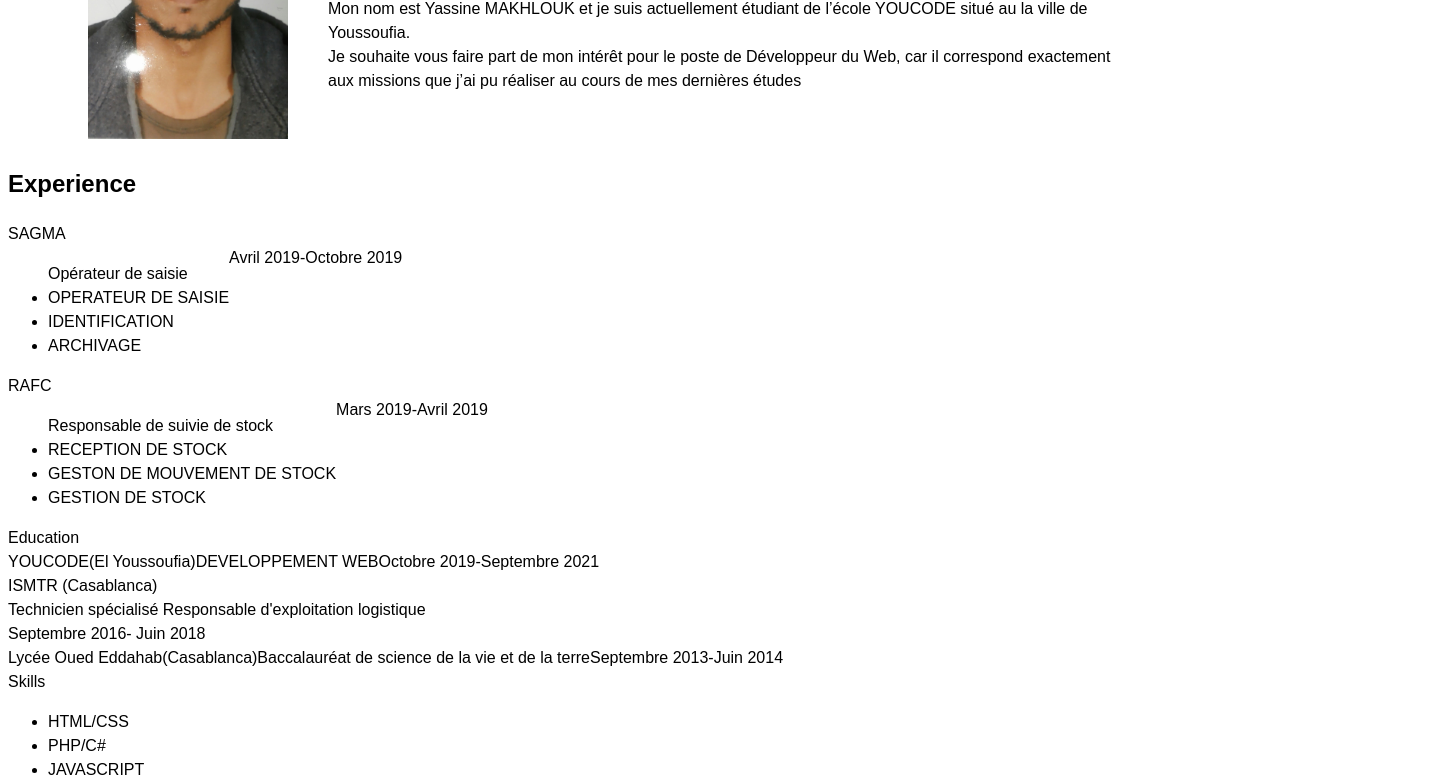
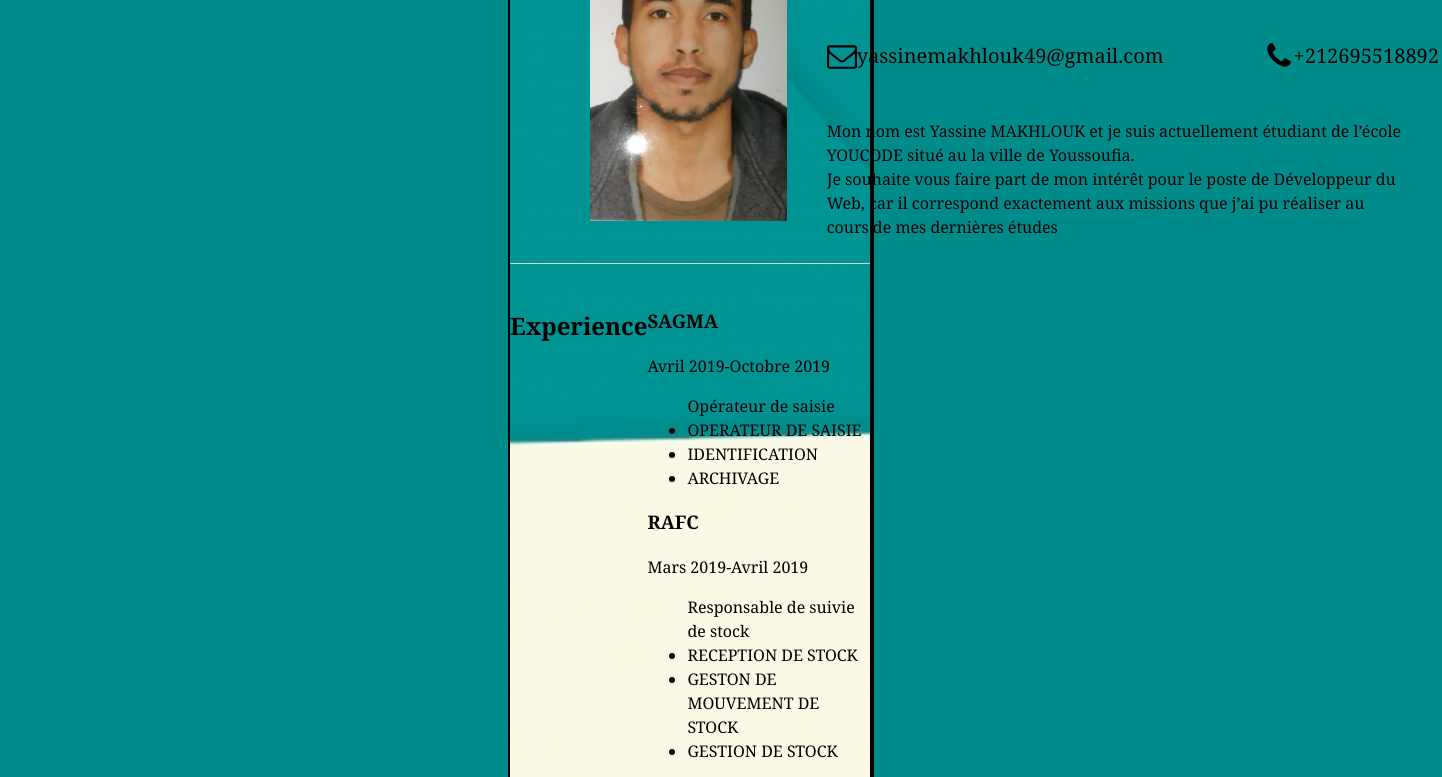
Before and after one commit to yassineuuu/My-CV, a plain HTML site: page indexme.html in a window 1280 px wide. Shown: the part 251-1028 px from the top of the page, 1442 px wide, since content can reach past the window. Drawn offline with Linux system fonts and the light colour scheme.

Commit message:
done with the hard part

```diff
--- a/css/style.css
+++ b/css/style.css
@@ -77,7 +77,6 @@ html {
   }
 
   .my-name {
-    text-align: center;
     font-size: 48px;
     line-height: 1;
     background-color: #323232;
--- a/css/styleme.css
+++ b/css/styleme.css
@@ -1,63 +1,76 @@
+
 body{
-    font-family: 'Source Sans Pro', sans-serif;
+    font-family: Cambria, Cochin, Georgia, Times, 'Times New Roman', serif;
     line-height: 1.5;
+     background-color: darkcyan;
 }
 .me{
     margin: 10px 0px 0px 80px;
 }
 
 .myname{
+    margin: 16px;
     color: blanchedalmond;
     font-size: 48px;
     text-align: center;
     width: 100%;
     line-height: 1;
     background-color: rgb(49, 40, 16);
-
-
+    width: 98%;
 }
 .container{
     border: 2px solid black;
-    margin: 350px 200px 100px 350px;
+    margin: 0px 0px 80px 500px;
+    margin-right: 400px;
+    background-image: url(bg.jpg);
+    background-size: cover;
+    background-repeat: no-repeat;
+    box-shadow: 2px 4px black;
 }
 .first-title{
     color: lightskyblue;
     font-size: 40px;
-    margin: 0px 0px 0px 0px;
-    text-align: center;
+    margin-left: 40px;
+
 
 }
 .head{
     display: block;
 }
-.links{
+.linksdiv{
     margin: 70px 0px 0px 0px;
     font-size: 20px;
-    text-decoration: none;
-    display: inline-flex;
+    display: flex;
+    margin-left: 40px;
 
 
+}
+
+section {
+    display: flex;
+    padding: 24px 0;
+    border-bottom: 1px solid lightgrey;
+  }
+#NUM{
+    margin-left: 100px;
+}
+a{
+    color: black;
+    text-decoration: none;
 }
 .div1{
     display: inline-flex;
 }
 p{
-    width: 800px;
-    margin: 0px 0px 0px 40px
+
+    margin: 40px 40px 0px 40px
 }
-.sagma{
+.sagma,.rafc{
+    display: block;
+}
+.youcode,.ismtr,.lycée{
+    display: block;
+}
+.skills{
     display: inline-flex;
 }
-.rafc{
-    display: inline-flex;
-}
-.youcode{
-
-    display: -webkit-box;
-}
-.ismtr{
-    display: inline-flex;
-}
-.lycée{
-    display: inline-flex;
-}
--- a/indexme.html
+++ b/indexme.html
@@ -7,9 +7,10 @@
 
     </head>
     <body>
-        div class="container">
-            <div class="myname">Yassine MAKHLOUK</div>
+        <div class="container">
+            <div class="myname">MAKHLOUK Yassine</div>
         <section>
+
             <div class="div1">
                     <img src="/img/me.jpg" alt="ME" width="200px" height="300" class="me">
                     <div class="head">
@@ -17,13 +18,13 @@
 
                         <div class="first-title">DEVELOPPEUR WEB</div>
 
-                                <div class="links">
+                                <div class="linksdiv">
 
                                             <div><img src="/img/envelope-o.svg" alt="e-mail" width="30" height="30"></div>
-                                            <div><a href="mailto:email@email.com">yassinemakhlouk49@gmail.com</a></div>
+                                             <a href="mailto:email@email.com">yassinemakhlouk49@gmail.com</a>
 
-                                            <div><img src="/img/phone.svg" alt="phone" width="30" height="30"></div>
-                                            <div><a href="tel:0212695518892">+212695518892</a></div>
+                                            <div><img src="/img/phone.svg" alt="phone" width="30" height="30" id="NUM"></div>
+                                                <a href="tel:0212695518892">+212695518892</a>
 
                                     </div>
                                         <div><p>Mon nom est Yassine MAKHLOUK et je suis actuellement étudiant de l’école YOUCODE situé au la ville de Youssoufia.<br>
@@ -36,52 +37,56 @@
         </section>
         <section>
              <div><h2>Experience</h2></div>
-                <div>SAGMA</div>
+                <div>
+                    <h3>SAGMA</h3>
                         <div class="sagma">
-
+                            <div>Avril 2019-Octobre 2019</div>
                                 <ul>Opérateur de saisie
                                     <li>OPERATEUR DE SAISIE</li>
                                     <li>IDENTIFICATION</li>
                                     <li>ARCHIVAGE</li>
                                 </ul>
-                            <div>Avril 2019-Octobre 2019</div>
+
                         </div>
-                <div >RAFC</div>
+                    <h3 >RAFC</h3>
                         <div class="rafc">
-
+                            <div>Mars 2019-Avril 2019</div>
 
                             <ul>Responsable de suivie de stock
                                 <li>RECEPTION DE STOCK</li>
                                 <li>GESTON DE MOUVEMENT DE STOCK</li>
                                 <li>GESTION DE STOCK</li>
                             </ul>
-                        <div>Mars 2019-Avril 2019</div>
+
+                        </div>
                     </div>
         </section>
         <section>
-            <div>Education</div>
+        <div><h2>Education</h2></div>
+            <div>
                 <div class="youcode">
+                            <h3>YOUCODE(El Youssoufia)</h3>
+                            <div>Octobre 2019-Septembre 2021</div>
+                            <div>DEVELOPPEMENT WEB</div>
 
-                    <div>YOUCODE(El Youssoufia)</div>
-                    <div>DEVELOPPEMENT WEB</div>
-                    <div>Octobre 2019-Septembre 2021</div>
                     </div>
-            <div>
+                    <div class="ismtr">
+                            <h3>ISMTR (Casablanca)</h3>
+                            <div>Septembre 2016- Juin 2018</div>
+                            <div>Technicien spécialisé Responsable d'exploitation logistique</div>
 
-                    <div class="ismtr">ISMTR (Casablanca)</div>
-                    <div>Technicien spécialisé Responsable d'exploitation logistique</div>
-                    <div>Septembre 2016- Juin 2018</div>
                     </div>
                     <div class="lycée">
 
-                <div>Lycée Oued Eddahab(Casablanca)</div>
+                        <h3>Lycée Oued Eddahab(Casablanca)</h3>
+                        <div>Septembre 2013-Juin 2014</div>
                         <div>Baccalauréat de science de la vie et de la terre</div>
-                <div>Septembre 2013-Juin 2014</div>
+
                     </div>
-
+            </div>
         </section>
-        <section>
-                <div>Skills</div>
+        <section class="skills">
+                <div><h2>Skills</h2></div>
                 <div>
                     <ul>
                         <li>HTML/CSS</li>
@@ -108,7 +113,7 @@
                 </div>
         </section>
         <section>
-            <div>Intrests</div>
+            <div><h2>Intrests</h2></div>
                 <div>
                     <img src="img/controller.svg" alt="icon">
                     <img src="img/headphones.svg" alt="icon">
```
Lines whose indentation alone changed are shown as unchanged.
